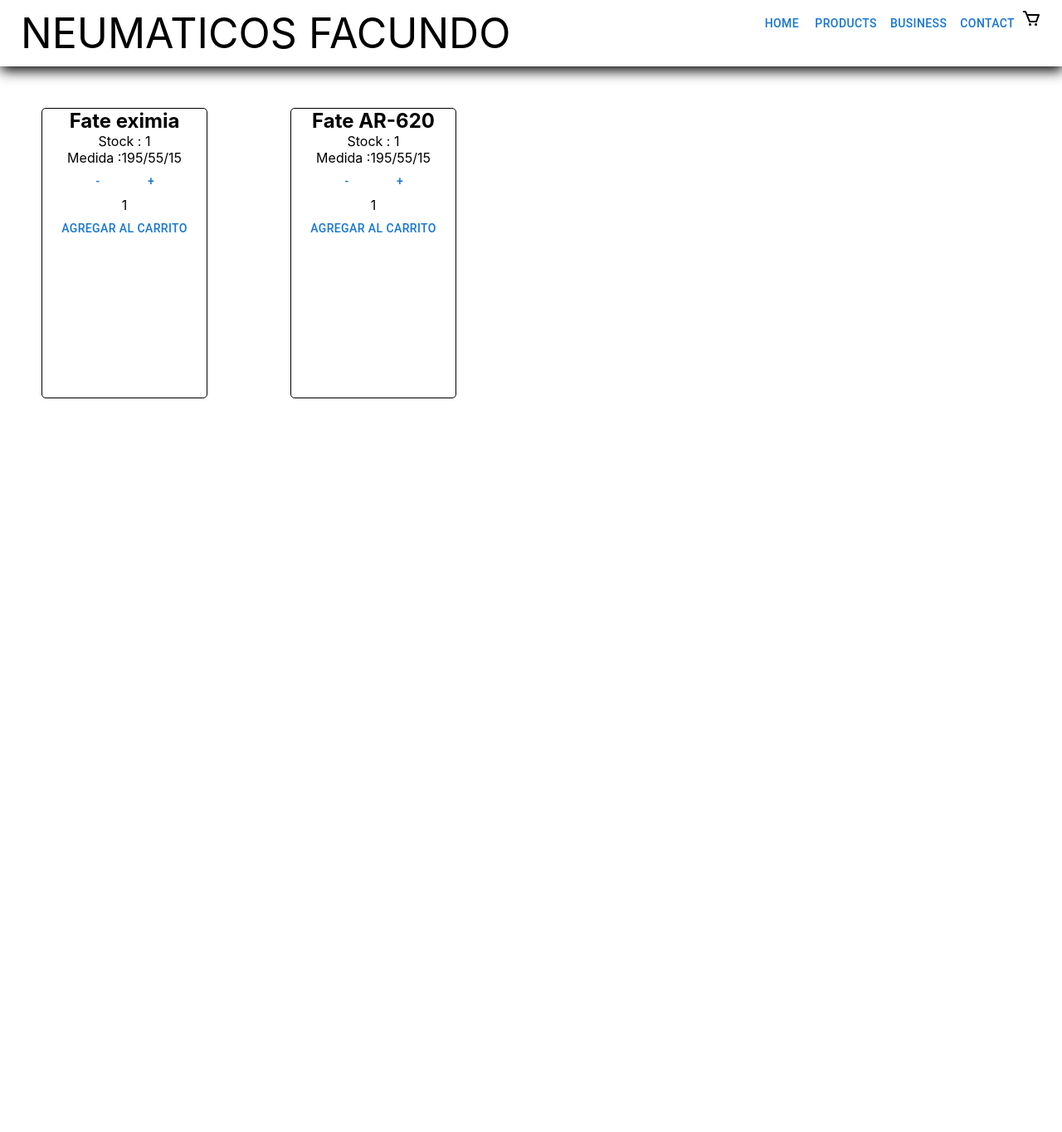
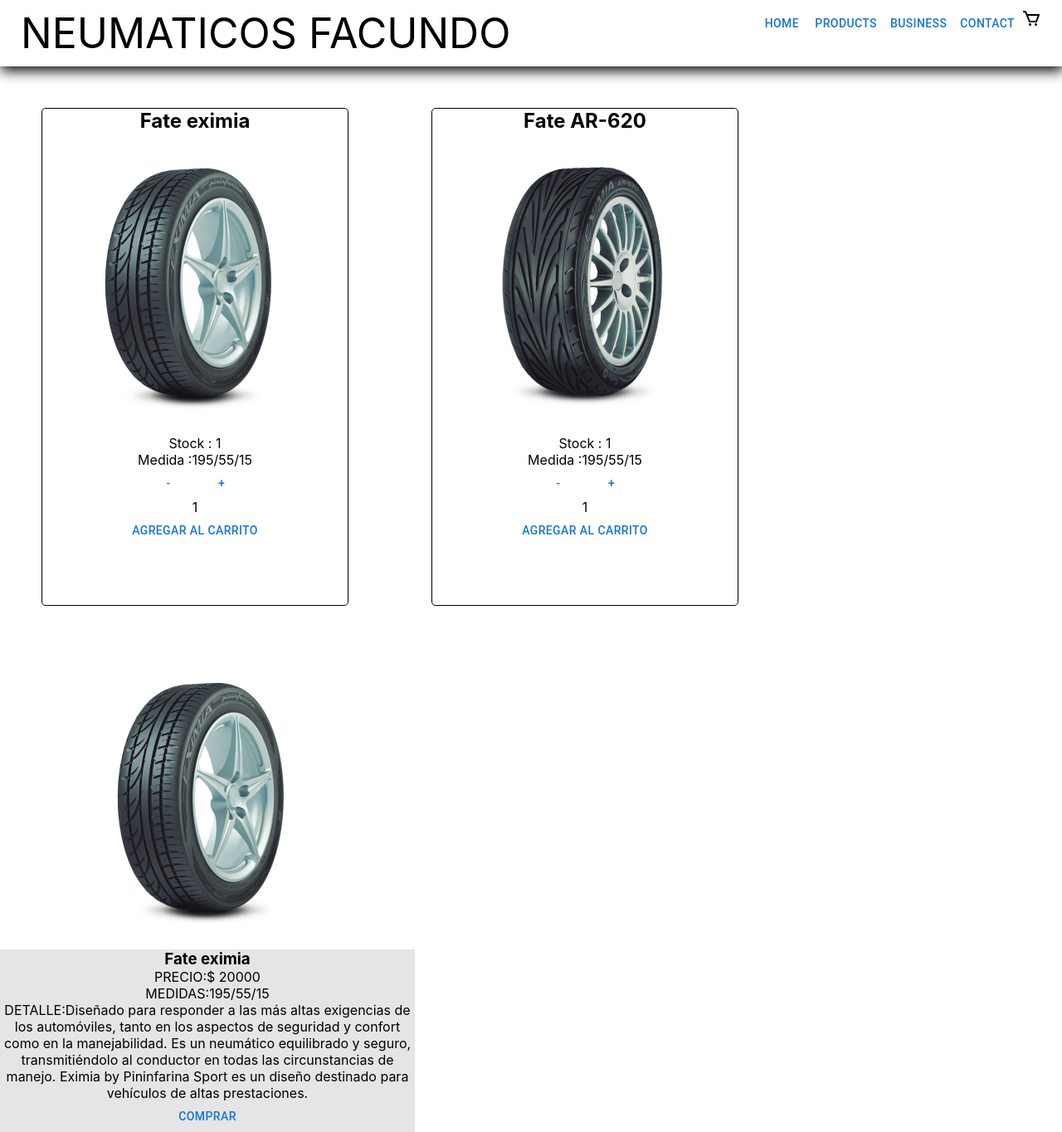
Before and after one commit to Agustin508/ProyectoReact-IvanGonzalez, a React (Create React App) app in the folder ecommerce-react/: page / in a window 1280 px wide. Shown: the whole page at 83% size. Before the commit the page ends 800 px from the top, so only its background shows below. Built offline with nearby package versions, Linux system fonts and the light colour scheme; the HTML template or start-up script is replaced by a standard one.

Commit message:
tarea 6 realizada

```diff
--- a/ecommerce-react/src/App.js
+++ b/ecommerce-react/src/App.js
@@ -1,6 +1,7 @@
 import './App.css';
 import NavBar from './components/NavBar/NavBar'
 import Cards from './components/Cards/Cards'
+import ItemDetailContainer from './components/ItemDetailContainer/ItemDetailContainer';
 
 
 function App() {
@@ -8,7 +9,7 @@
     <div className="App">
       <NavBar/>
       <Cards/>
-
+      <ItemDetailContainer/>
     </div>
   );
 }
--- /dev/null
+++ b/ecommerce-react/src/Utils/mockDetail.js
@@ -0,0 +1,14 @@
+const mockProduct = {
+
+    "id": 1,
+    "name" : "Fate eximia",
+    "measure" : "195/55/15",
+    "image" : "Pinninfarina_NUEVA.png",
+    "stock" : 5,
+    "price" : 20000,
+
+    description : 'Diseñado para responder a las más altas exigencias de los automóviles, tanto en los aspectos de seguridad y confort como en la manejabilidad. Es un neumático equilibrado y seguro, transmitiéndolo al conductor en todas las circunstancias de manejo. Eximia by Pininfarina Sport es un diseño destinado para vehículos de altas prestaciones.'
+}
+
+
+export default mockProduct
--- /dev/null
+++ b/ecommerce-react/src/Utils/mockProduct.js
@@ -0,0 +1,18 @@
+const mockProducts = [{
+
+    "id": 1,
+    "name" : "Fate eximia",
+    "measure" : "195/55/15",
+    "image" : "Pinninfarina_NUEVA.png",
+    "stock" : 5
+},
+{
+    "id":2,
+    "name" : "Fate AR-620",
+    "measure" : "195/55/15",
+    "image" : "Eximia_AR-620_NUEVA.png",
+    "stock" : 5
+
+}]
+
+export default mockProducts
--- a/ecommerce-react/src/components/Cards/Cards.js
+++ b/ecommerce-react/src/components/Cards/Cards.js
@@ -1,23 +1,9 @@
 import React, {useState, useEffect} from "react"
 import ItemListContainer from '../ItemListContainer/ItemListContainer';
+import mockProducts from "../../Utils/mockProduct";
 
 const Cards = ({children}) => {
-  const mockProducts = [{
 
-      id: 1,
-      name : 'Fate eximia',
-      measure : '195/55/15',
-      image : 'Pinninfarina_NUEVA.png',
-      stock : '5'
-  },
-  {
-      id:2,
-      name : 'Fate AR-620',
-      measure : '195/55/15',
-      image : 'Eximia_AR-620_NUEVA.png',
-      stock : '5'
-
-}]
 
 const[products, setProducts] = useState([])
 
--- /dev/null
+++ b/ecommerce-react/src/components/ItemDetailContainer/ItemDetailContainer.js
@@ -0,0 +1,29 @@
+import {useState, useEffect} from "react";
+import ItemDetails from "../ItemDetails/ItemDetails";
+import mockProduct from "../../Utils/mockDetail";
+
+const ItemDetailContainer = () => {
+
+    const [dataProduct, setDataProduct] = useState({})
+
+    const getProduct = () => {
+        return new Promise ((resolve,reject) =>{
+            setTimeout(() =>{
+                resolve(mockProduct);
+            },2000);
+        })
+    }
+
+    useEffect ( () =>{
+        getProduct().then( (product) => {
+            setDataProduct(product)
+        })
+    },[])
+
+    return(
+        <ItemDetails data={dataProduct}/>
+    )
+
+}
+
+export default ItemDetailContainer
--- /dev/null
+++ b/ecommerce-react/src/components/ItemDetails/ItemDetails.css
@@ -0,0 +1,8 @@
+.container-general{
+    text-align: center;
+    padding-top: 50px;
+    width: 500px;
+}
+.container-detail__info{
+    background-color: #E5E5E5 ;
+}
--- /dev/null
+++ b/ecommerce-react/src/components/ItemDetails/ItemDetails.js
@@ -0,0 +1,28 @@
+import {useEffect, useState} from 'react';
+import Button from '@mui/material/Button';
+import './ItemDetails.css'
+
+
+const ItemDetails = ({data}) => {
+
+    return(
+        <div className='container-general'>
+        <div className='container-detail'>
+        <div className='container-detail__img'>
+            <img src={data.image} alt={data.name} />
+        </div>
+        <div className='container-detail__info'>
+            <h3>{data.name}</h3>
+            <p>PRECIO:$ {data.price}</p>
+            <p>MEDIDAS:{data.measure}</p>
+            <p>DETALLE:{data.description}</p>
+            <Button>COMPRAR</Button>
+        </div>
+        </div>
+        </div>
+    )
+
+
+}
+
+export default ItemDetails
--- a/ecommerce-react/src/components/ItemListContainer/ItemListContainer.css
+++ b/ecommerce-react/src/components/ItemListContainer/ItemListContainer.css
@@ -2,8 +2,8 @@
     float: left;
     border: 1px solid black;
     border-radius: 5px;
-    width: 200px;
-    height: 350px;
+    width: 370px;
+    height: 600px;
     text-align: center;
     margin: 50px;
 }
--- a/ecommerce-react/src/components/ItemListContainer/ItemListContainer.js
+++ b/ecommerce-react/src/components/ItemListContainer/ItemListContainer.js
@@ -4,12 +4,14 @@
 
 export default function ItemListContainer({ data }) {
     const { name , measure, stock, image} = data
-    const [count, setCount] = useState(1)
+    const [count] = useState(1)
+
 
 
   return (
     <div className="cards">
         <h2>{name}</h2>
+        <img src={`./${image}`} alt={image}></img>
         <p>Stock : {count}</p>
         <p>Medida :{measure}</p>
         <ItemCount stock={stock}/>
```
